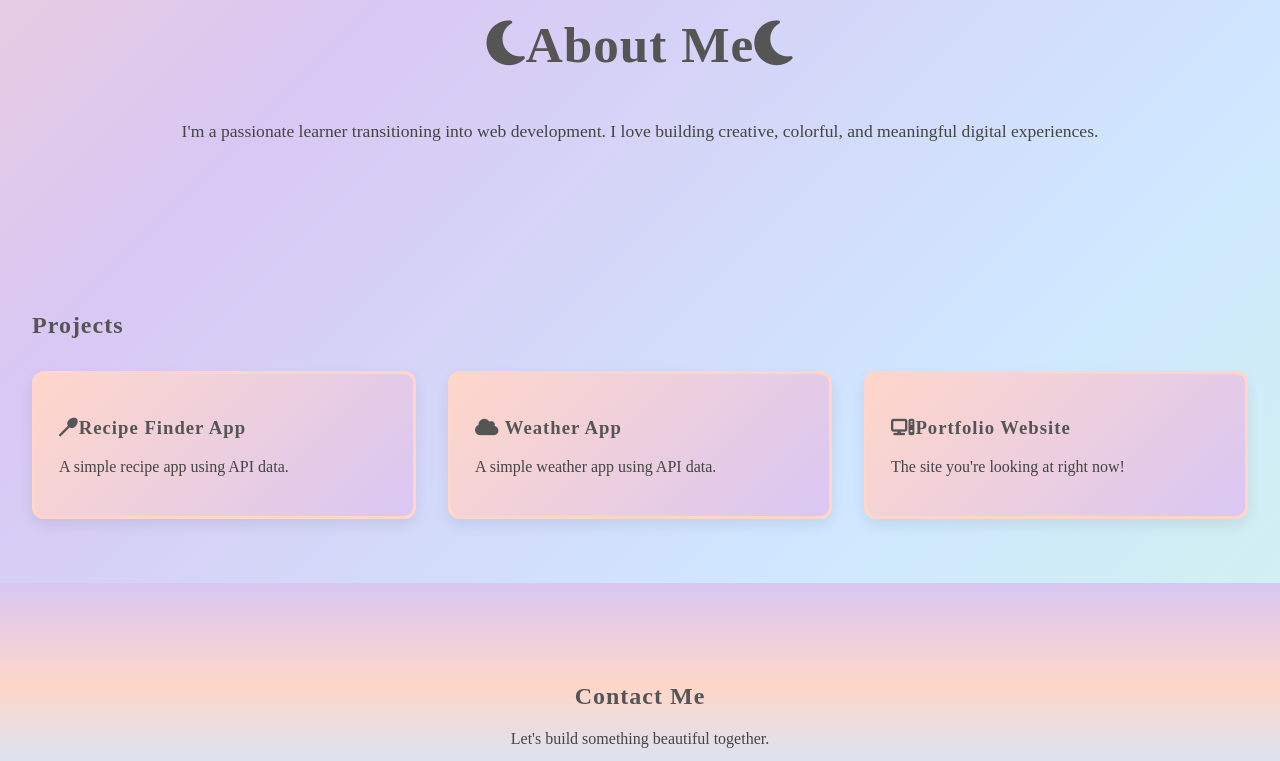
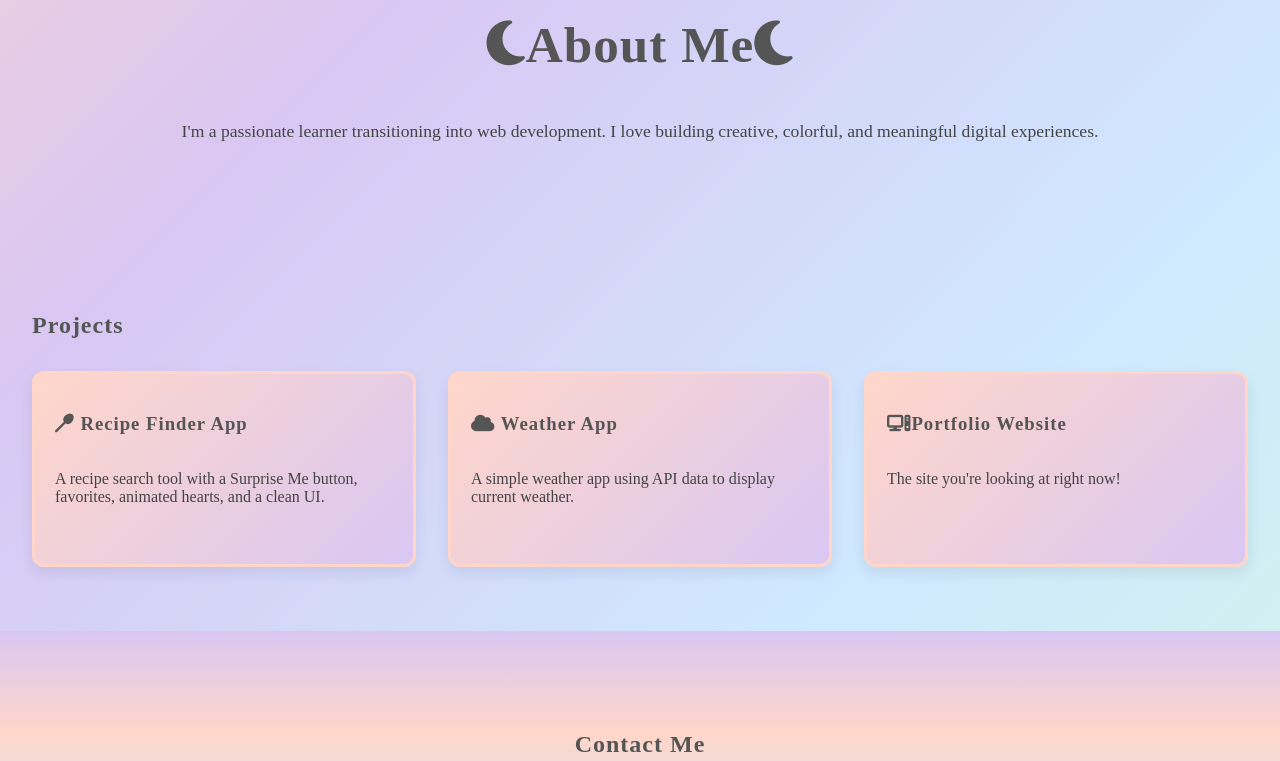
Before and after one commit to gabriellavalle15/personal-portfolio-website, a plain HTML site: page index.html in a window 1280 px wide. Shown: the part 610-1371 px from the top of the page. Drawn offline with Linux system fonts and the light colour scheme.

Commit message:
Fix project card sizes and link behavior

```diff
--- a/RecipeFinderApp/script.js
+++ b/RecipeFinderApp/script.js
@@ -10,7 +10,6 @@ fetch(`http://localhost:3000/recipes?q=${ingredients}`)
  *******************************/
 const ingredientsInput = document.getElementById("ingredients");
 const dietSelect = document.getElementById("diet");
-const cuisineSelect = document.getElementById("cuisine");
 const searchBtn = document.getElementById("searchBtn");
 const resultsContainer = document.getElementById("results");
 
@@ -95,8 +94,6 @@ async function fetchRecipes() {
       label: meal.strMeal,
       image: meal.strMealThumb,
       url: meal.strSource || meal.strYoutube || "#",
-      cuisineType: [meal.strArea],
-      calories: 0, // TheMealDB doesn't provide calories
       ingredientLines: extractIngredients(meal),
       dietLabels: [],
       healthLabels: [],
--- a/index.html
+++ b/index.html
@@ -12,9 +12,10 @@
 
 <body>
 
+
     <section id="home" class="hero">
         <h1><i class="fa-solid fa-heart"></i>Hello, I'm Gabriella Valle<i class="fa-solid fa-heart"></i></h1>
-        <p>Web Developer in the making — building beautiful, functional experiences.</p>
+        <p>Web Developer in the making! I am building beautiful, functional experiences.</p>
         <a href="#projects" class="cta-btn">See My Work</a>
     </section>
     <nav class="navbar">
@@ -45,15 +46,20 @@
 
         <div class="project-grid">
 
-            <div class="project-card soft-shadow border-peach rounded">
-                <h3><i class="fa-solid fa-spoon"></i>Recipe Finder App</h3>
-                <p>A simple recipe app using API data.</p>
-            </div>
+            <a href="RecipeFinderApp/" target="_blank" class="project-card-link">
+              <div class="project-card soft-shadow border-peach rounded">
+                <h3><i class="fa-solid fa-spoon"></i> Recipe Finder App</h3>
+                  <p>A recipe search tool with a Surprise Me button, favorites, animated hearts, and a clean UI.</p>
+              </div>
+            </a>
 
-            <div class="project-card soft-shadow border-peach rounded">
-                <h3><i class="fa-solid fa-cloud"></i> Weather App</h3>
-                <p>A simple weather app using API data.</p>
-            </div>
+            <a href="https://gabriellavalle15.github.io/weather-app" target="_blank" class="project-card-link">
+              <div class="project-card soft-shadow border-peach rounded">
+              <h3><i class="fa-solid fa-cloud"></i> Weather App</h3>
+              <p>A simple weather app using API data to display current weather.</p>
+              </div>
+            </a>
+
 
             <div class="project-card soft-shadow border-peach rounded">
                 <h3><i class="fa-solid fa-computer"></i>Portfolio Website</h3>
--- a/style.css
+++ b/style.css
@@ -407,3 +407,33 @@ h1, h2, h3 {
 .back-to-top:hover {
   transform: translateY(-4px) scale(1.1);
 }
+
+/* --------------------------------------------------
+   PROJECT LINK
+-------------------------------------------------- */
+
+.project-card-link {
+  display: block;
+  text-decoration: none;
+  color: inherit;
+  width: 100%;
+}
+
+.project-card {
+  min-height: 150px; /* adjust until all cards match */
+  padding: 20px;
+  display: flex;
+  flex-direction: column;
+  justify-content: space-between;
+}
+
+.project-card p {
+  flex-grow: 1; /* makes descriptions fill space evenly */
+}
+
+
+.project-card-link:hover project-card-link{
+  transform: translateY(-4px);
+  box-shadow: 0 8px 18px rgba(255, 182, 193, 0.35);
+  transition: 0.25s ease;
+}
```
Also changed, not shown: RecipeFinderApp/index.html (+0 -7 lines).
